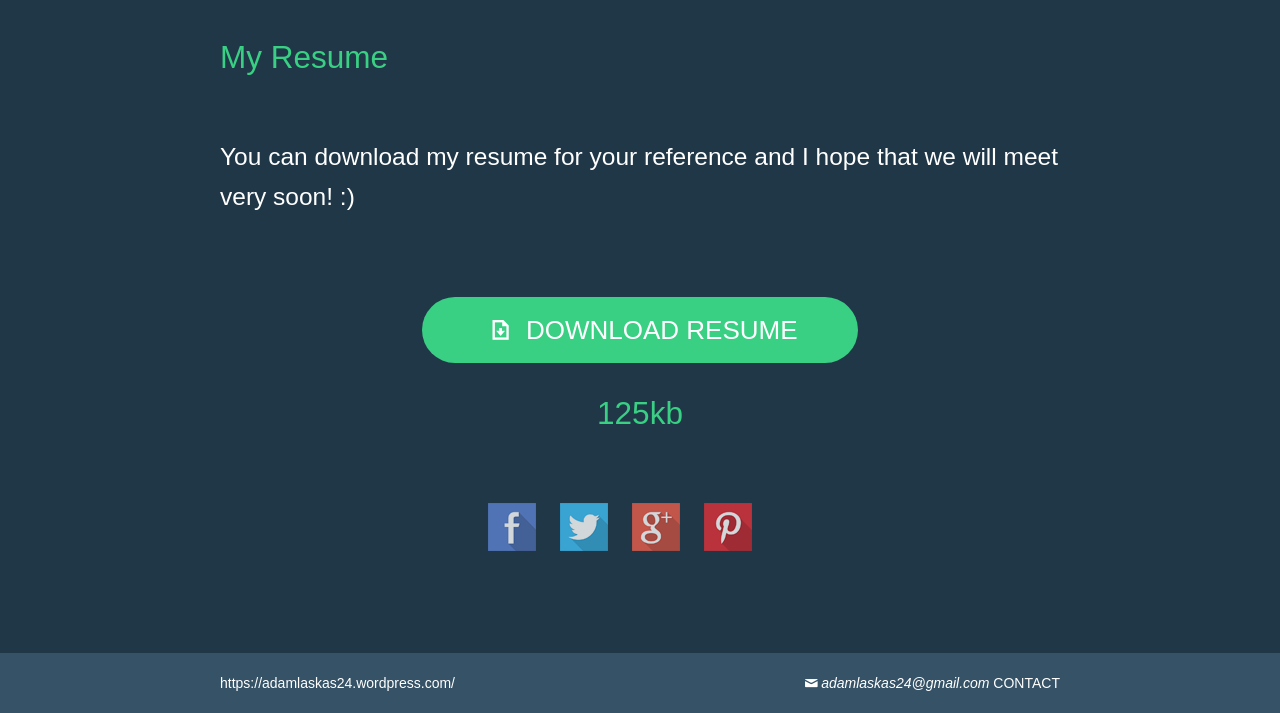
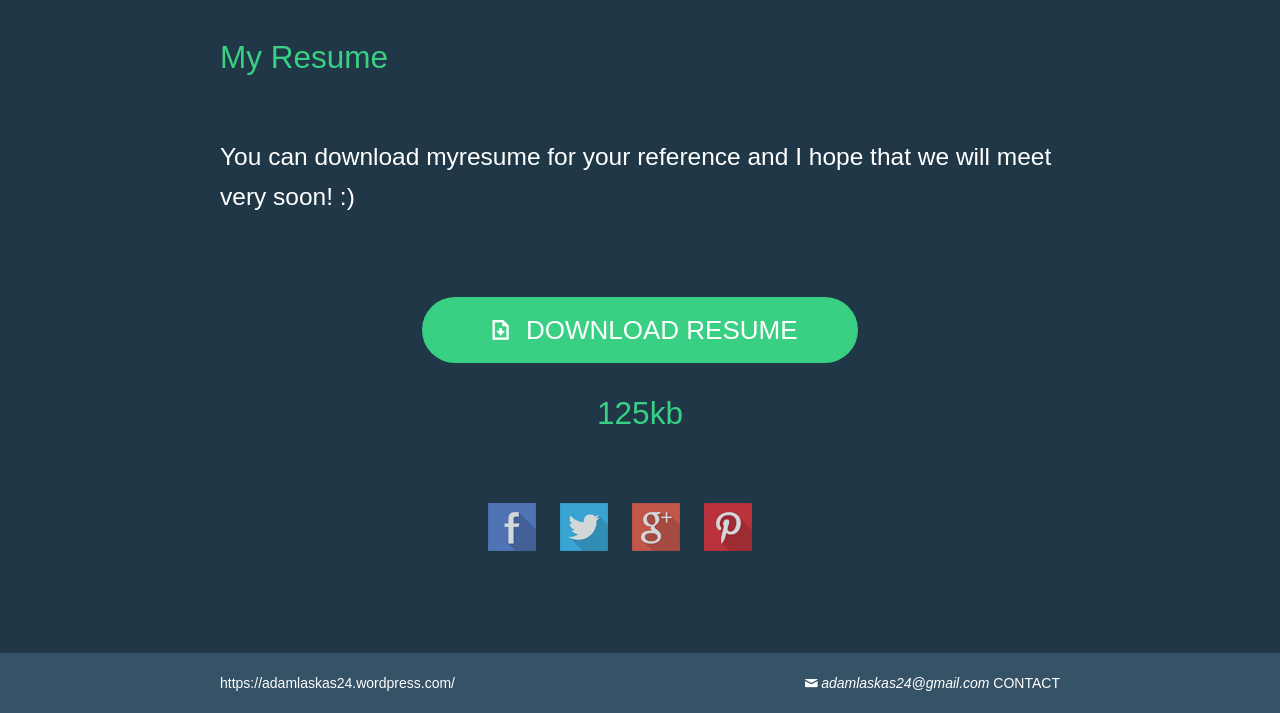
Before and after one commit to AmdAdam/AmdAdam.github.io, a plain HTML site: page resume.html in a window 1280 px wide. Shown: the part 87-800 px from the top of the page. Drawn offline with Linux system fonts and the light colour scheme; a web font is replaced by a local one.

Commit message:
resume updated

```diff
--- a/resume.html
+++ b/resume.html
@@ -24,7 +24,7 @@
 </div>
 <div class="container resume">
   <h2>My Resume</h2>
-  <h3>You can download my resume for your reference and I hope that we will meet very soon! :)</h3>
+  <h3>You can download myresume for your reference and I hope that we will meet very soon! :)</h3>
   <div class="btn-center"> <a href="https://drive.google.com/open?id=1sO728BFeUpvp2ALMpp94Y-io6dMRwciJ8X-kzrySIXQ"  class="hire-me"><i class="icon-download"></i> Download Resume</a>
     <h2>125kb</h2>
   </div>
```
